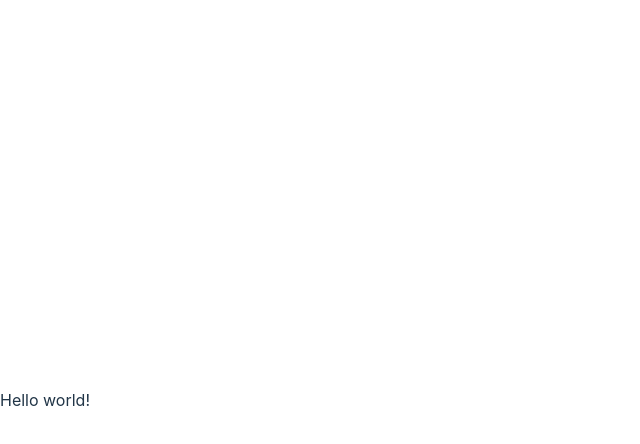
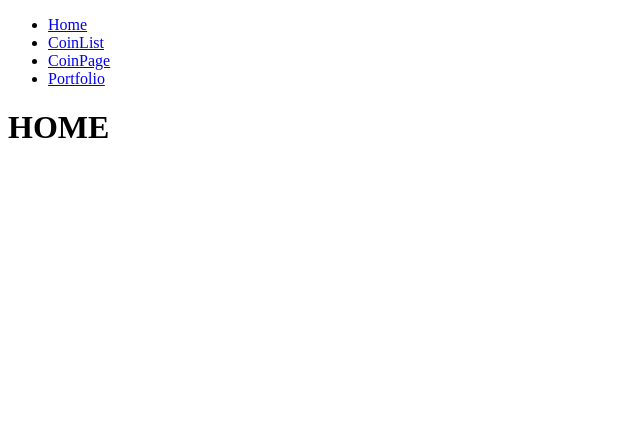
Before and after one commit to diegohernandezpro/CoinWatch360, a React (Vite) app: page / in a window 1280 px wide. Shown: the top 444 px of the page, without its empty margins (0-640 px from the left). Built offline with nearby package versions, Linux system fonts and the light colour scheme.

Commit message:
Crypto App with initial routing structure

```diff
--- /dev/null
+++ b/src/App.jsx
@@ -0,0 +1,32 @@
+import React, { useState } from "react";
+import { Routes, Route, Link, useLocation, NavLink } from "react-router-dom";
+
+export default function App() {
+  return (
+    <>
+      <nav>
+        <ul>
+          <li>
+            <NavLink to="/">Home</NavLink>
+          </li>
+          <li>
+            <Link to="/coinList">CoinList</Link>
+          </li>
+          <li>
+            <Link to="/coinPage">CoinPage</Link>
+          </li>
+          <li>
+            <Link to="/Portfolio">Portfolio</Link>
+          </li>
+        </ul>
+      </nav>
+      <Routes>
+        <Route path="/" element={<h1>HOME</h1>} />
+        <Route path="/coinList" element={<h1>COINLIST</h1>} />
+        <Route path="/coinPage" element={<h1>COINPAGE</h1>} />
+        <Route path="/Portfolio" element={<h1>PORTFOLIO</h1>} />
+        <Route path="*" element={<h1>NOT FOUND</h1>} />
+      </Routes>
+    </>
+  );
+}
--- a/src/index.css
+++ /dev/null
@@ -1,69 +0,0 @@
-:root {
-  font-family: Inter, system-ui, Avenir, Helvetica, Arial, sans-serif;
-  line-height: 1.5;
-  font-weight: 400;
-
-  color-scheme: light dark;
-  color: rgba(255, 255, 255, 0.87);
-  background-color: #242424;
-
-  font-synthesis: none;
-  text-rendering: optimizeLegibility;
-  -webkit-font-smoothing: antialiased;
-  -moz-osx-font-smoothing: grayscale;
-  -webkit-text-size-adjust: 100%;
-}
-
-a {
-  font-weight: 500;
-  color: #646cff;
-  text-decoration: inherit;
-}
-a:hover {
-  color: #535bf2;
-}
-
-body {
-  margin: 0;
-  display: flex;
-  place-items: center;
-  min-width: 320px;
-  min-height: 100vh;
-}
-
-h1 {
-  font-size: 3.2em;
-  line-height: 1.1;
-}
-
-button {
-  border-radius: 8px;
-  border: 1px solid transparent;
-  padding: 0.6em 1.2em;
-  font-size: 1em;
-  font-weight: 500;
-  font-family: inherit;
-  background-color: #1a1a1a;
-  cursor: pointer;
-  transition: border-color 0.25s;
-}
-button:hover {
-  border-color: #646cff;
-}
-button:focus,
-button:focus-visible {
-  outline: 4px auto -webkit-focus-ring-color;
-}
-
-@media (prefers-color-scheme: light) {
-  :root {
-    color: #213547;
-    background-color: #ffffff;
-  }
-  a:hover {
-    color: #747bff;
-  }
-  button {
-    background-color: #f9f9f9;
-  }
-}
--- a/src/main.jsx
+++ b/src/main.jsx
@@ -1,17 +1,12 @@
-import * as React from "react";
-import * as ReactDOM from "react-dom/client";
-import { createBrowserRouter, RouterProvider } from "react-router-dom";
-import "./index.css";
-
-const router = createBrowserRouter([
-  {
-    path: "/",
-    element: <div>Hello world!</div>,
-  },
-]);
+import React from "react";
+import ReactDOM from "react-dom/client";
+import { BrowserRouter } from "react-router-dom";
+import App from "./App.jsx";
 
 ReactDOM.createRoot(document.getElementById("root")).render(
   <React.StrictMode>
-    <RouterProvider router={router} />
+    <BrowserRouter>
+      <App />
+    </BrowserRouter>
   </React.StrictMode>
 );
```
